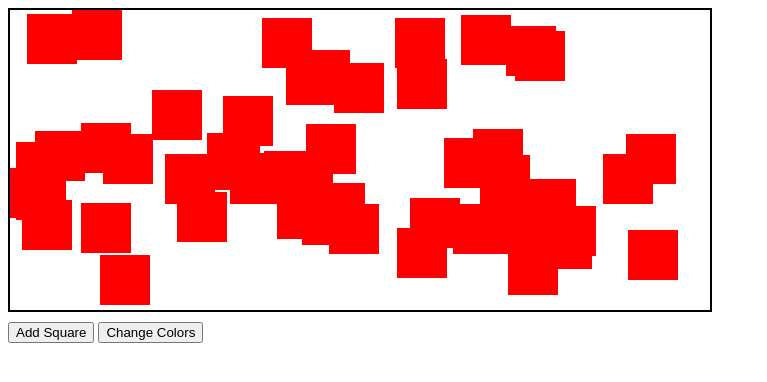
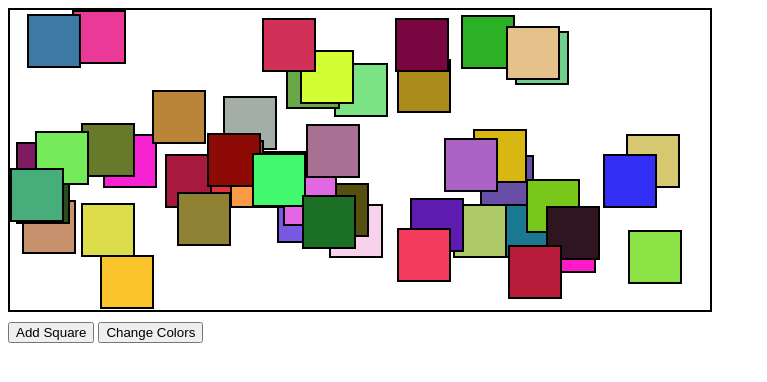
Before and after one commit to Khuship288/itec320, a plain HTML site: page squares/squares.html in a window 1280 px wide. Shown: the whole page, without its empty margins (0-767 px from the left). Drawn offline with Linux system fonts and the light colour scheme.

Commit message:
Correction made to implement random colors

```diff
--- a/squares/squares.css
+++ b/squares/squares.css
@@ -8,6 +8,6 @@
 .square{
     width: 50px;
     height: 50px;
-    border: 2x solid black;
+    border: 2px solid black;
     position: absolute;
 }
--- a/squares/squares.js
+++ b/squares/squares.js
@@ -4,7 +4,7 @@ let squareCount= parseInt(Math.random()*21) +30; //30-50
 for(let i =0; i< squareCount; i++){
     let square= document.createElement("div");
     square.className="square";
-    square.style.backgroundColor="#ff0000";
+    square.style.backgroundColor=getRandomcolor();
 
     square.style.top= parseInt(Math.random()*(300-50))+"px";
     square.style.left= parseInt(Math.random()*(700-50))+"px";
@@ -19,7 +19,7 @@ function getRandomcolor(){
     //do something to make a random value
     for(let i=0; i<6; i++){
         let position = parseInt(Math.random()*possibleLetters.length)
-        color+=possibleLetters.chatAt(position);
+        color+=possibleLetters.charAt(position);
 
     }
     return color;
```
